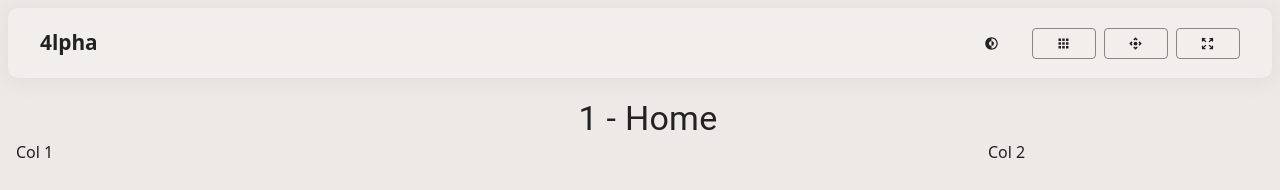
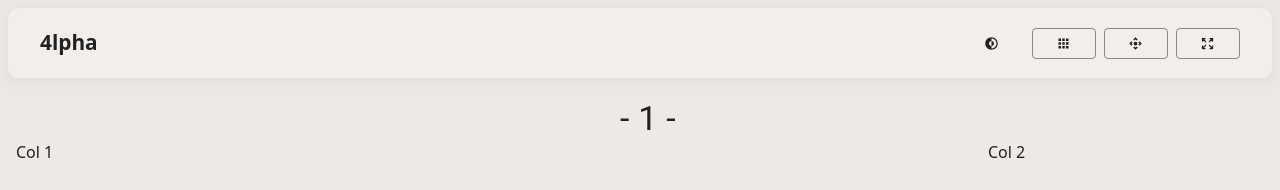
Before and after one commit to 4lpha-N/OnePage, a React (Vite) app: page / in a window 1280 px wide. Shown: the top 190 px of the page. Built offline with nearby package versions, Linux system fonts and the light colour scheme.

Commit message:
[main] nav changes

```diff
--- a/src/projects/OnePage/OnePage.scss
+++ b/src/projects/OnePage/OnePage.scss
@@ -76,7 +76,7 @@
   padding: $pagePadding;
   gap: 4px;
 
-  &--visible .onepage-nav-btn {
+  &--visible .onepage-nav-btn--exists {
     transform: scale(1);
     opacity: 1;
     pointer-events: all;
--- a/src/projects/OnePage/OnePage.tsx
+++ b/src/projects/OnePage/OnePage.tsx
@@ -22,7 +22,7 @@ function HomeContent() {
     <div>
       <Grid container spacing={4}>
           <Grid size={{ xs: 12}} display={'flex'} justifyContent={'center'} alignItems={'center'}>
-            <Typography variant="h4">1 - Home</Typography>
+            <Typography variant="h4">- 1 -</Typography>
           </Grid>
       </Grid>
       <Grid container spacing={4}>
@@ -189,15 +189,15 @@ export default function OnePage() {
           const exists = PAGE_MAP.has(
             `${current.row + dir.dr},${current.col + dir.dc}`,
           );
-          if (!exists) return null;
 
           return (
             <button
               key={dir.area}
-              className={`onepage-nav-btn onepage-nav-btn--${dir.area}`}
+              className={`onepage-nav-btn onepage-nav-btn--${dir.area}${exists ? ' onepage-nav-btn--exists' : ''}`}
               onClick={() => navigate(dir.dr, dir.dc)}
               aria-label={dir.label}
               title={dir.label}
+              disabled={!exists}
             >
               {dir.symbol}
             </button>
```
